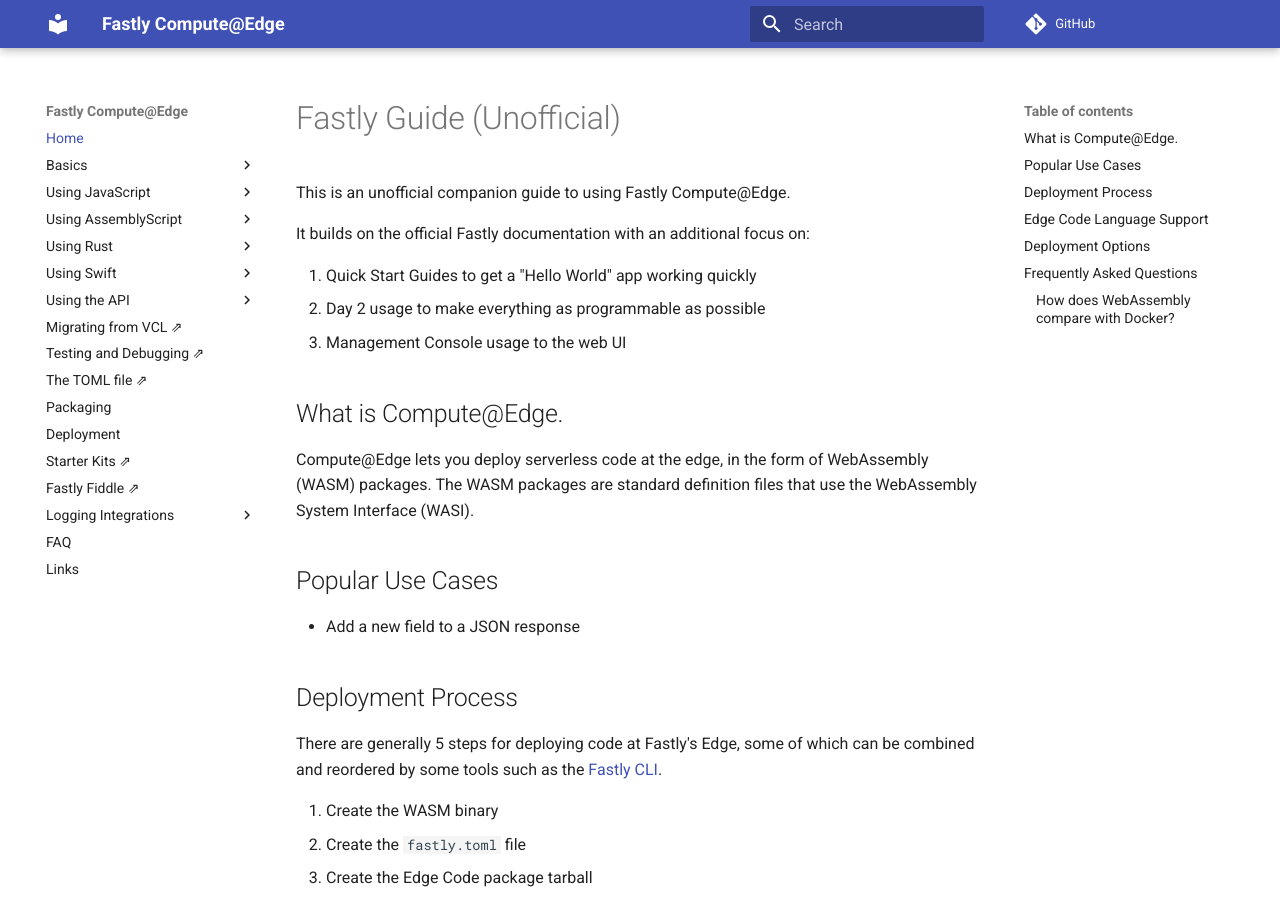
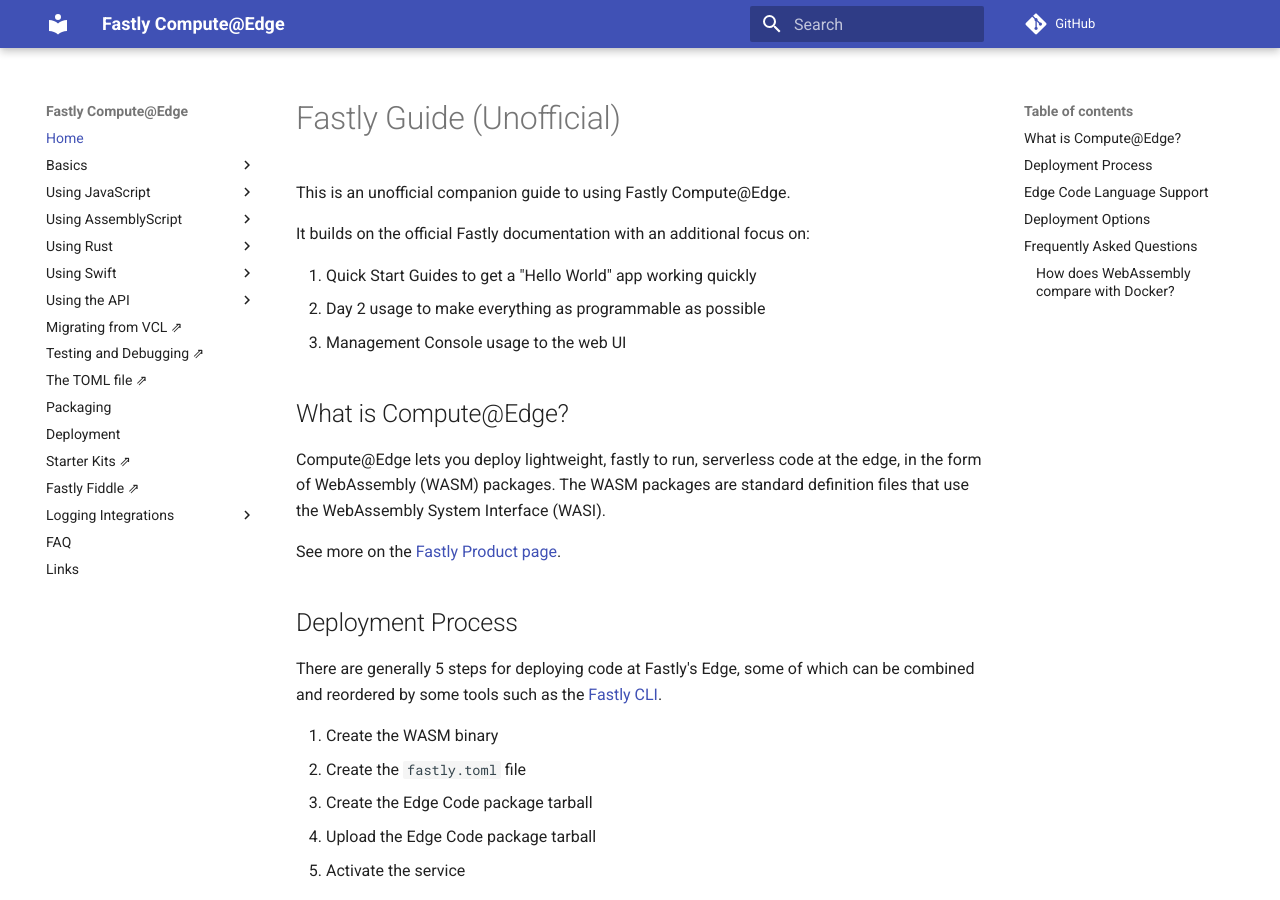
Before and after one commit to grokify/fastly-guide-compute, an MkDocs documentation site: the page built from docs/index.md, in a window 1280 px wide and 900 px high. Built offline with MkDocs 1.6.1 and Material for MkDocs 9.7.7, drawn with Linux system fonts in a browser that asks for light colours; comment, search, counter and statistics services are not loaded.

Commit message:
docs: update

```diff
--- a/docs/index.md
+++ b/docs/index.md
@@ -8,13 +8,11 @@
 1. Day 2 usage to make everything as programmable as possible
 1. Management Console usage to the web UI
 
-## What is Compute@Edge.
+## What is Compute@Edge?
 
-Compute@Edge lets you deploy serverless code at the edge, in the form of WebAssembly (WASM) packages. The WASM packages are standard definition files that use the WebAssembly System Interface (WASI).
+Compute@Edge lets you deploy lightweight, fastly to run, serverless code at the edge, in the form of WebAssembly (WASM) packages. The WASM packages are standard definition files that use the WebAssembly System Interface (WASI).
 
-## Popular Use Cases
-
-* Add a new field to a JSON response
+See more on the [Fastly Product page](https://docs.fastly.com/products/compute-at-edge).
 
 ## Deployment Process
 
```
Also changed, not shown: README.md (+1 -1 lines).
